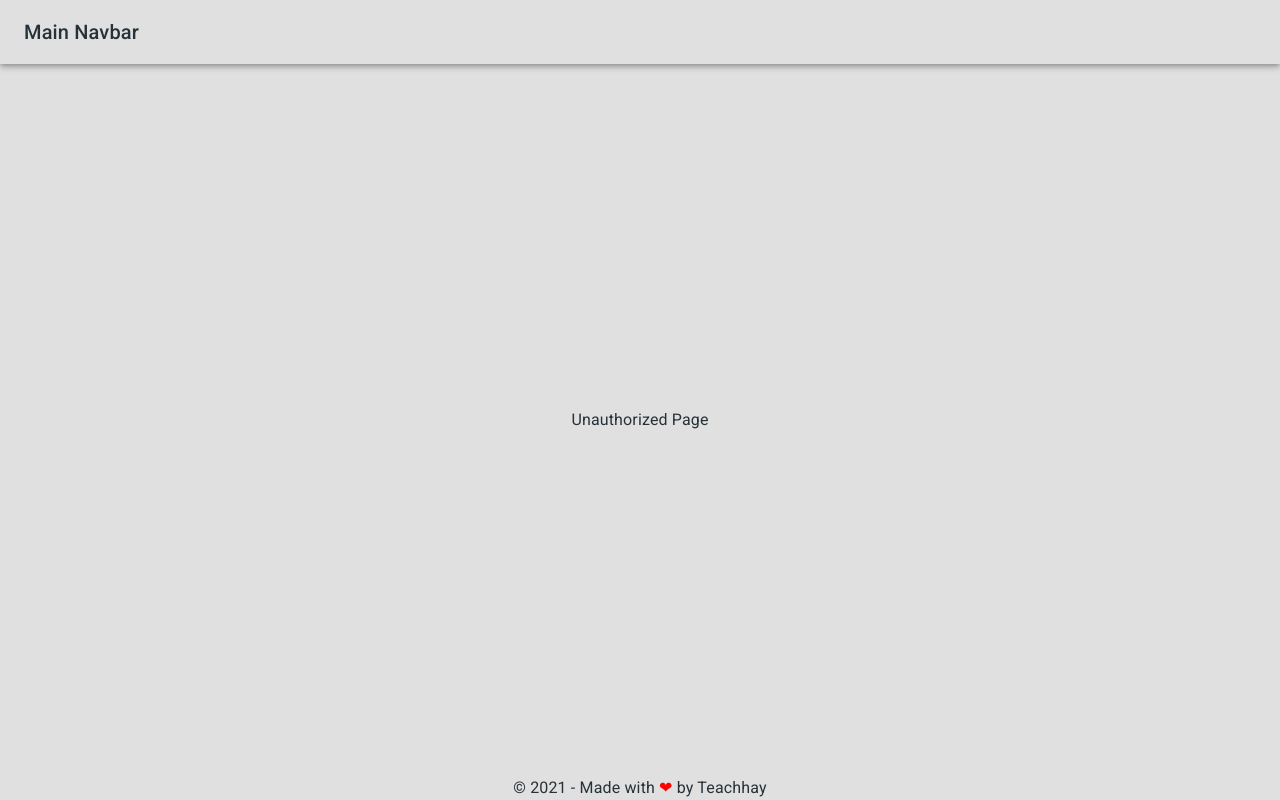
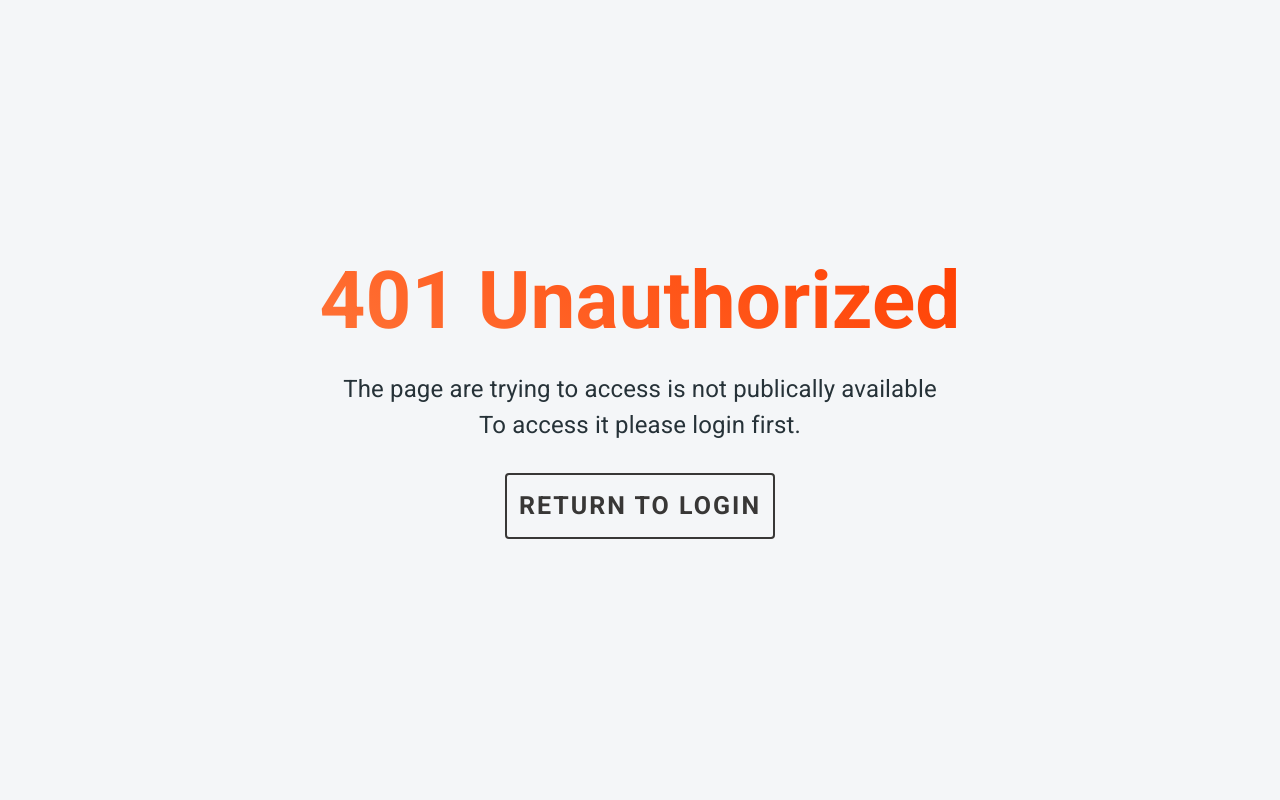
Before and after one commit to teachhaylim/Car-Service-Management, a React (Create React App) app: page /unauthorized in a window 1280 px wide. Built offline with nearby package versions, Linux system fonts and the light colour scheme; a web font is replaced by a local one.

Commit message:
update progress
changes:
- finalize 404 & 403 page
- route adjustment
- adjustment to main navbar

```diff
--- a/src/components/AdminNavbar.js
+++ b/src/components/AdminNavbar.js
@@ -40,7 +40,7 @@ const useStyles = makeStyles((theme) => ({
         marginBottom: 8,
         "&:hover": {
             background: "lightgray",
-        }
+        },
     }
 }));
 
--- a/src/components/MainNavbar.js
+++ b/src/components/MainNavbar.js
@@ -21,7 +21,7 @@ const MainNavbar = () => {
 
     return (
         <div className={classes.root}>
-            <AppBar position="static" color="transparent">
+            <AppBar position="static" color="primary" elevation={0}>
                 <Toolbar>
                     <Typography variant="h6" className={classes.title}>
                         Main Navbar
--- a/src/views/NotFoundPage.jsx
+++ b/src/views/NotFoundPage.jsx
@@ -1,11 +1,92 @@
-import React from 'react'
+import { styled } from '@material-ui/system'
+import React from 'react';
+import { Link as RouterLink } from "react-router-dom";
+import img from "assets/404.png";
+
+const StyledContainer = styled("div")(({ theme }) => {
+    return {
+        height: "100vh",
+        width: "100%",
+        display: "flex",
+        flexDirection: "column",
+        alignItems: "center",
+        justifyContent: "center",
+        background: "-webkit-radial-gradient(#212121, #000000)",
+    }
+});
+
+const StyledTitle = styled("div")(({ theme }) => {
+    return {
+        fontSize: "4rem",
+        fontWeight: "bold",
+        background: `-webkit-linear-gradient(60deg, ${theme.palette.secondary.light}, ${theme.palette.secondary.main})`,
+        WebkitBackgroundClip: "text",
+        cursor: 'default',
+        WebkitTextFillColor: "transparent",
+        textAlign: "center",
+        color: "white",
+        textTransform: 'uppercase',
+    }
+});
+
+const StyleSubtitle = styled("div")((theme) => {
+    return {
+        fontSize: "1.5rem",
+        fontWeight: "semibold",
+        cursor: 'default',
+        textAlign: "center",
+        color: "white",
+    }
+});
+
+const StyledButton = styled(RouterLink)(({ theme }) => {
+    return {
+        margin: "30px 0",
+        background: "none",
+        color: 'white',
+        fontSize: 25,
+        padding: 12,
+        borderRadius: 4,
+        transition: "0.5s all",
+        fontWeight: 700,
+        border: `2px ${theme.palette.secondary.light} solid`,
+        textTransform: 'uppercase',
+        outline: 0,
+        overflow: 'hidden',
+        cursor: 'pointer',
+        letterSpacing: 2,
+        "&:hover": {
+            boxShadow: "0 5px 15px rgba(72, 72, 72, 0.5)",
+            background: theme.palette.secondary.light,
+            transform: "scale(1.08, 1.08)",
+            color: 'black',
+        },
+        "&:active": {
+            transition: "0.08s all",
+            boxShadow: "none",
+            transform: "scale(0.9, 0.9)",
+            color: 'white',
+        }
+    }
+});
 
 const NotFound = () => {
     return (
-        <div>
-            404 Error
-        </div>
+        <StyledContainer>
+            <img src={img} alt="" />
+
+            <StyledTitle>
+                oop! page not found
+            </StyledTitle>
+
+            <StyleSubtitle>
+                You must have picked the wrong door because I haven't been able to lay my
+                eyes on the page you've been searching for
+            </StyleSubtitle>
+
+            <StyledButton to="/login">Pick new door</StyledButton>
+        </StyledContainer>
     )
 }
 
-export default NotFound;
+export default NotFound
--- a/src/views/UnauthorizedPage.jsx
+++ b/src/views/UnauthorizedPage.jsx
@@ -1,10 +1,83 @@
-import React from 'react'
+import { styled } from '@material-ui/system'
+import React from 'react';
+import { Link as RouterLink } from "react-router-dom";
+
+const StyledContainer = styled("div")(({ theme }) => {
+    return {
+        height: "100vh",
+        width: "100%",
+        display: "flex",
+        flexDirection: "column",
+        alignItems: "center",
+        justifyContent: "center",
+    }
+});
+
+const StyledTitle = styled("div")(({ theme }) => {
+    return {
+        margin: "10px 0",
+        fontSize: "5rem",
+        fontWeight: "bold",
+        background: `-webkit-linear-gradient(60deg, ${theme.palette.secondary.light}, ${theme.palette.secondary.main})`,
+        WebkitBackgroundClip: "text",
+        WebkitTextFillColor: "transparent",
+    }
+});
+
+const StyleSubtitle = styled("div")((theme) => {
+    return {
+        fontSize: "1.5rem",
+        fontWeight: "semibold",
+    }
+});
+
+const StyledButton = styled(RouterLink)(({ theme }) => {
+    return {
+        margin: "30px 0",
+        background: "none",
+        color: '#383736',
+        fontSize: 25,
+        padding: 12,
+        borderRadius: 4,
+        transition: "0.5s all",
+        fontWeight: 700,
+        border: "2px #383736 solid",
+        textTransform: 'uppercase',
+        outline: 0,
+        overflow: 'hidden',
+        cursor: 'pointer',
+        letterSpacing: 2,
+        "&:hover": {
+            boxShadow: "0 5px 15px rgba(0, 0, 0, 0.5)",
+            background: theme.palette.secondary.light,
+            color: "white",
+            transform: "scale(1.05, 1.05)",
+        },
+        "&:active": {
+            transition: "0.08s all",
+            boxShadow: "none",
+            transform: "scale(0.9, 0.9)",
+        }
+    }
+});
 
 const UnauthorizedPage = () => {
     return (
-        <div>
-            Unauthorized Page
-        </div>
+        <StyledContainer>
+            <StyledTitle>
+                401 Unauthorized
+            </StyledTitle>
+
+            <StyleSubtitle>
+                The page are trying to access is not publically available
+            </StyleSubtitle>
+
+            <StyleSubtitle>
+                To access it please login first.
+            </StyleSubtitle>
+
+            <StyledButton to="/login">Return to Login</StyledButton>
+        </StyledContainer>
     )
 }
 
```
Also changed, not shown: src/routes.js (+5 -5 lines), src/assets/404.png (added).
